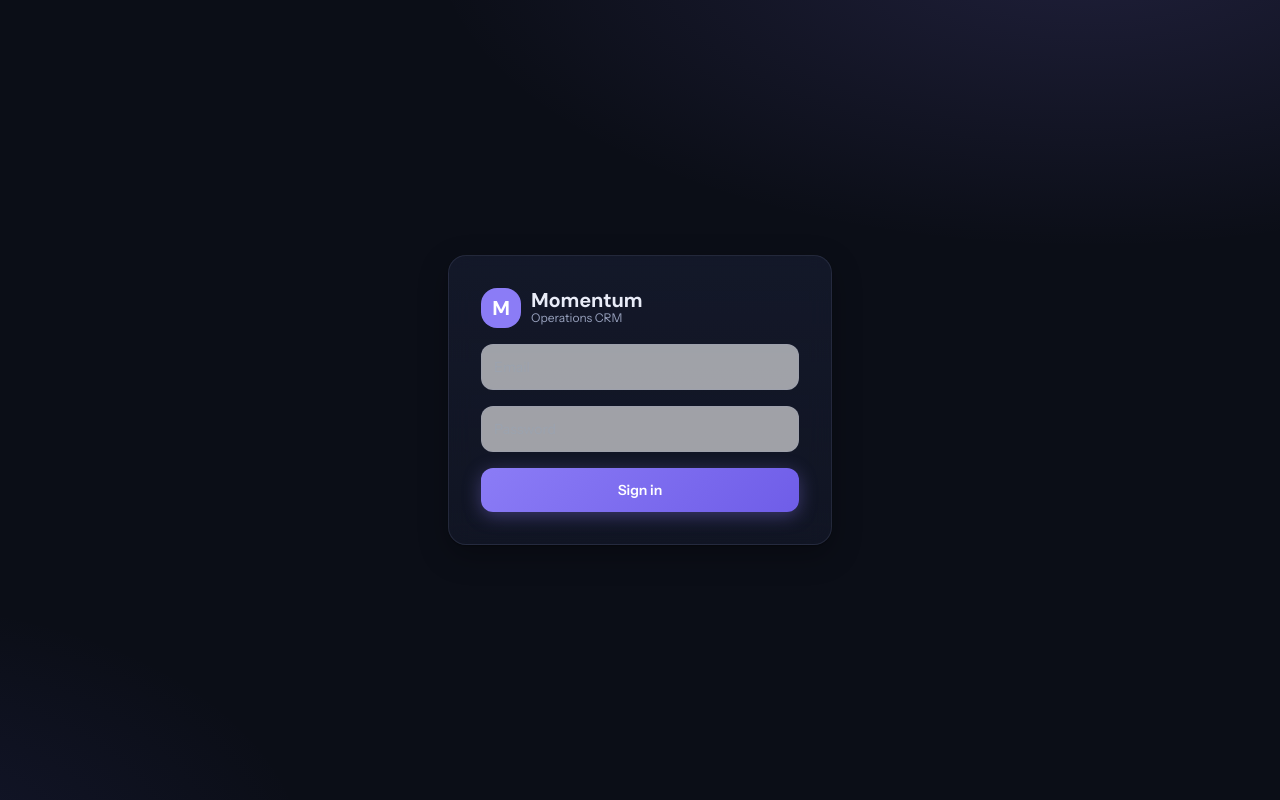
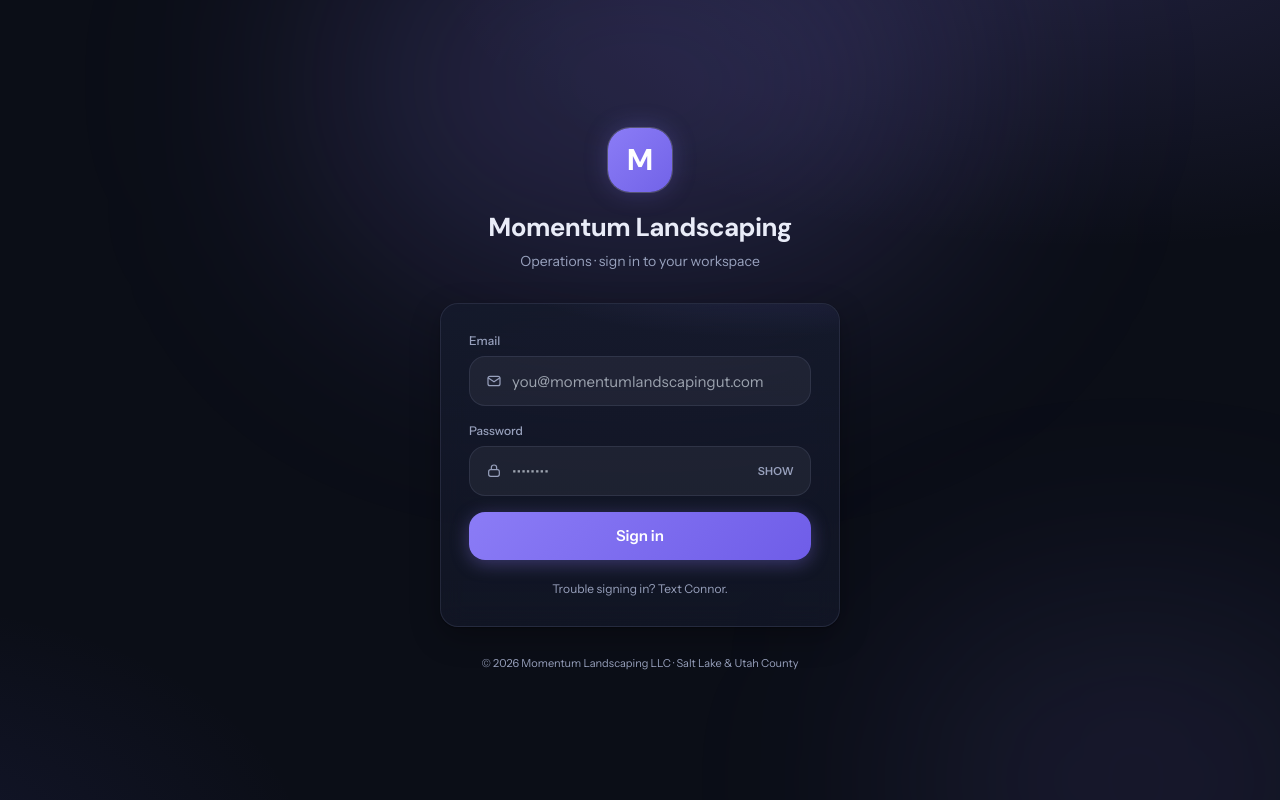
Before and after one commit to Sharplifee/momentum, a Next.js app: page /crm/login in a window 1280 px wide. Built offline with nearby package versions, Linux system fonts and the light colour scheme; no server answers.

Commit message:
Login rebuilt: branded gradient mark, labeled icon inputs, show/hide password, spinner, friendly errors, ambient glows, footer — plus global webkit-autofill fix killing the gray boxes

```diff
--- a/app/(crm)/crm/login/page.tsx
+++ b/app/(crm)/crm/login/page.tsx
@@ -6,6 +6,7 @@ import { createBrowserClient } from "@supabase/ssr";
 export default function LoginPage() {
   const [email, setEmail] = useState("");
   const [password, setPassword] = useState("");
+  const [showPw, setShowPw] = useState(false);
   const [error, setError] = useState("");
   const [busy, setBusy] = useState(false);
 
@@ -14,29 +15,66 @@ export default function LoginPage() {
     setBusy(true); setError("");
     const supabase = createBrowserClient(process.env.NEXT_PUBLIC_SUPABASE_URL!, process.env.NEXT_PUBLIC_SUPABASE_ANON_KEY!);
     const { error } = await supabase.auth.signInWithPassword({ email, password });
-    if (error) { setError(error.message); setBusy(false); }
+    if (error) { setError("That email and password don't match — try again."); setBusy(false); }
     else window.location.href = "/crm";
   }
 
   return (
-    <main className="flex min-h-screen items-center justify-center p-4">
-      <form onSubmit={handleSubmit} className="mo-card w-full max-w-sm space-y-4 p-8">
-        <div className="flex items-center gap-2.5">
-          <span className="grid h-10 w-10 place-items-center rounded-2xl bg-teal font-display text-xl font-bold text-white">M</span>
-          <div>
-            <h1 className="mo-h1 text-xl leading-none">Momentum</h1>
-            <p className="text-xs text-slate">Operations CRM</p>
-          </div>
+    <main className="relative flex min-h-screen flex-col items-center justify-center overflow-hidden px-5">
+      {/* ambient glows */}
+      <div aria-hidden className="pointer-events-none absolute -top-32 left-1/2 h-[420px] w-[640px] -translate-x-1/2 rounded-full bg-teal/20 blur-[120px]" />
+      <div aria-hidden className="pointer-events-none absolute -bottom-40 -right-24 h-[360px] w-[480px] rounded-full bg-teal/10 blur-[110px]" />
+
+      <div className="relative w-full max-w-[400px]">
+        {/* brand */}
+        <div className="mb-8 flex flex-col items-center text-center">
+          <div className="mb-4 grid h-16 w-16 place-items-center rounded-[22px] bg-gradient-to-br from-teal to-teal-hover font-display text-3xl font-bold text-white shadow-glow ring-1 ring-white/20">M</div>
+          <h1 className="font-display text-[26px] font-bold tracking-tight text-[color:var(--ink)]">Momentum Landscaping</h1>
+          <p className="mt-1 text-sm text-[color:var(--body)]">Operations · sign in to your workspace</p>
         </div>
-        <input value={email} onChange={(e) => setEmail(e.target.value)} type="email" required placeholder="Email"
-          className="w-full rounded-xl border border-[color:var(--border)] bg-white/60 p-3 text-sm text-navy outline-none focus:border-teal dark:bg-white/10 dark:text-ice" />
-        <input value={password} onChange={(e) => setPassword(e.target.value)} type="password" required placeholder="Password"
-          className="w-full rounded-xl border border-[color:var(--border)] bg-white/60 p-3 text-sm text-navy outline-none focus:border-teal dark:bg-white/10 dark:text-ice" />
-        <button disabled={busy} className="mo-primary w-full rounded-xl px-4 py-3 text-sm font-semibold shadow-card disabled:opacity-50">
-          {busy ? "Signing in…" : "Sign in"}
-        </button>
-        {error && <p className="text-sm text-red">{error}</p>}
-      </form>
+
+        <form onSubmit={handleSubmit} className="mo-card aiv-glow space-y-4 p-6 sm:p-7">
+          <label className="block">
+            <span className="mb-1.5 block text-[12px] font-medium text-[color:var(--body)]">Email</span>
+            <div className="flex items-center gap-2.5 rounded-2xl border border-[color:var(--border)] bg-white/[0.05] px-4 transition focus-within:border-teal focus-within:bg-white/[0.07] focus-within:shadow-glow">
+              <svg viewBox="0 0 24 24" className="h-4 w-4 shrink-0 text-[color:var(--body)]/60" fill="none" stroke="currentColor" strokeWidth="1.8"><rect x="3" y="5" width="18" height="14" rx="3"/><path d="m3 7 9 6 9-6"/></svg>
+              <input value={email} onChange={(e) => setEmail(e.target.value)} type="email" required autoComplete="email"
+                placeholder="you@momentumlandscapingut.com" spellCheck={false}
+                className="h-12 w-full bg-transparent text-[15px] text-[color:var(--ink)] outline-none placeholder:text-[color:var(--body)]/40" />
+            </div>
+          </label>
+
+          <label className="block">
+            <span className="mb-1.5 block text-[12px] font-medium text-[color:var(--body)]">Password</span>
+            <div className="flex items-center gap-2.5 rounded-2xl border border-[color:var(--border)] bg-white/[0.05] px-4 transition focus-within:border-teal focus-within:bg-white/[0.07] focus-within:shadow-glow">
+              <svg viewBox="0 0 24 24" className="h-4 w-4 shrink-0 text-[color:var(--body)]/60" fill="none" stroke="currentColor" strokeWidth="1.8"><rect x="4" y="10" width="16" height="10" rx="3"/><path d="M8 10V7a4 4 0 0 1 8 0v3"/></svg>
+              <input value={password} onChange={(e) => setPassword(e.target.value)} type={showPw ? "text" : "password"} required autoComplete="current-password"
+                placeholder="••••••••"
+                className="h-12 w-full bg-transparent text-[15px] text-[color:var(--ink)] outline-none placeholder:text-[color:var(--body)]/40" />
+              <button type="button" onClick={() => setShowPw(!showPw)} tabIndex={-1}
+                className="shrink-0 text-[11px] font-semibold uppercase tracking-wide text-[color:var(--body)]/60 transition hover:text-teal">{showPw ? "Hide" : "Show"}</button>
+            </div>
+          </label>
+
+          {error && (
+            <div className="flex items-start gap-2.5 rounded-xl border border-red/30 bg-red/10 px-3.5 py-2.5 text-[13px] text-red">
+              <span className="mt-0.5">⚠</span>{error}
+            </div>
+          )}
+
+          <button disabled={busy} className="mo-primary h-12 w-full rounded-2xl text-[15px] font-semibold transition active:scale-[0.99] disabled:opacity-60">
+            {busy ? (
+              <span className="inline-flex items-center gap-2"><span className="h-4 w-4 animate-spin rounded-full border-2 border-white/40 border-t-white" />Signing in…</span>
+            ) : "Sign in"}
+          </button>
+
+          <p className="pt-1 text-center text-[12px] text-[color:var(--body)]/60">Trouble signing in? Text Connor.</p>
+        </form>
+
+        <p className="mt-7 text-center text-[11px] text-[color:var(--body)]/45">
+          © {new Date().getFullYear()} Momentum Landscaping LLC · Salt Lake & Utah County
+        </p>
+      </div>
     </main>
   );
 }
--- a/app/globals.css
+++ b/app/globals.css
@@ -55,3 +55,12 @@ body {
   animation: mo-shimmer 1.4s infinite linear;
   border-radius: 10px;
 }
+
+/* keep autofilled inputs on-theme (iOS/Safari/Chrome paint gray-yellow otherwise) */
+input:-webkit-autofill,
+input:-webkit-autofill:hover,
+input:-webkit-autofill:focus {
+  -webkit-text-fill-color: var(--ink);
+  transition: background-color 600000s 0s;
+  caret-color: var(--ink);
+}
```
